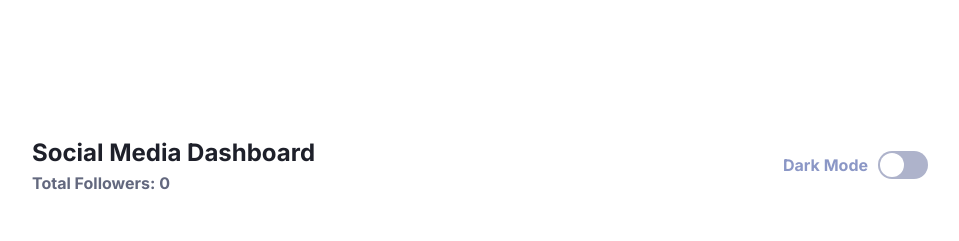
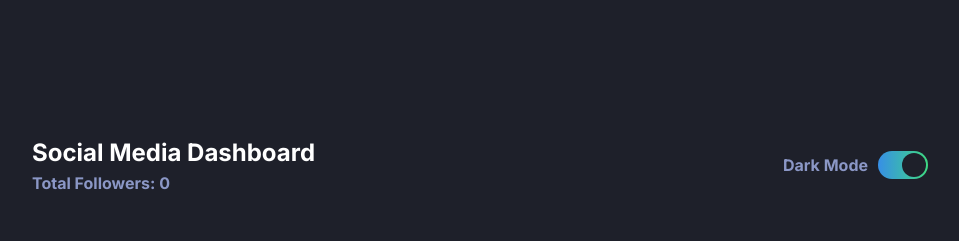
Before and after one commit to a-zajonc/social-media-dashboard, a React (Create React App) app: page / in a window 1280 px wide. Shown: the top 241 px of the page, without its empty margins (160-1119 px from the left). Built offline with nearby package versions, Linux system fonts and the light colour scheme; no server answers.

Commit message:
Fix Toggle Theme Mode

```diff
--- a/src/components/DashboardComponent/ThemeMode/index.js
+++ b/src/components/DashboardComponent/ThemeMode/index.js
@@ -2,14 +2,18 @@ import { Text, Box, Switch } from "@chakra-ui/react";
 import { useColorMode } from "@chakra-ui/react";
 
 export function ThemeMode() {
-  const { toggleColorMode } = useColorMode();
-
+  const { colorMode, toggleColorMode } = useColorMode();
+  console.log(colorMode);
   return (
     <Box display="flex" flexDirection="row" alignItems="center">
       <Text fontSize="16px" color="#8B97C6" fontWeight="700" marginRight="10px">
         Dark Mode
       </Text>
-      <Switch size="lg" onChange={toggleColorMode} />
+      <Switch
+        size="lg"
+        onChange={toggleColorMode}
+        isChecked={colorMode === "light"}
+      />
     </Box>
   );
 }
--- a/src/index.js
+++ b/src/index.js
@@ -11,7 +11,7 @@ import {
 } from "@chakra-ui/react";
 
 const config = {
-  initialColorMode: "dark",
+  initialColorMode: "light",
   useSystemColorMode: false,
 };
 
@@ -29,6 +29,9 @@ const baseStyle = definePartsStyle({
     _checked: {
       bgGradient: "linear(to-r, #378FE6, #3EDA82)",
     },
+    _hover: {
+      bgGradient: "linear(to-r, #378FE6, #3EDA82)",
+    },
   },
 });
 
@@ -39,8 +42,8 @@ export const theme = extendTheme({
     heading: `Inter`,
     body: `Inter`,
   },
+  config,
   components: { Switch: switchTheme },
-  config,
 });
 
 const root = ReactDOM.createRoot(document.getElementById("root"));
```
